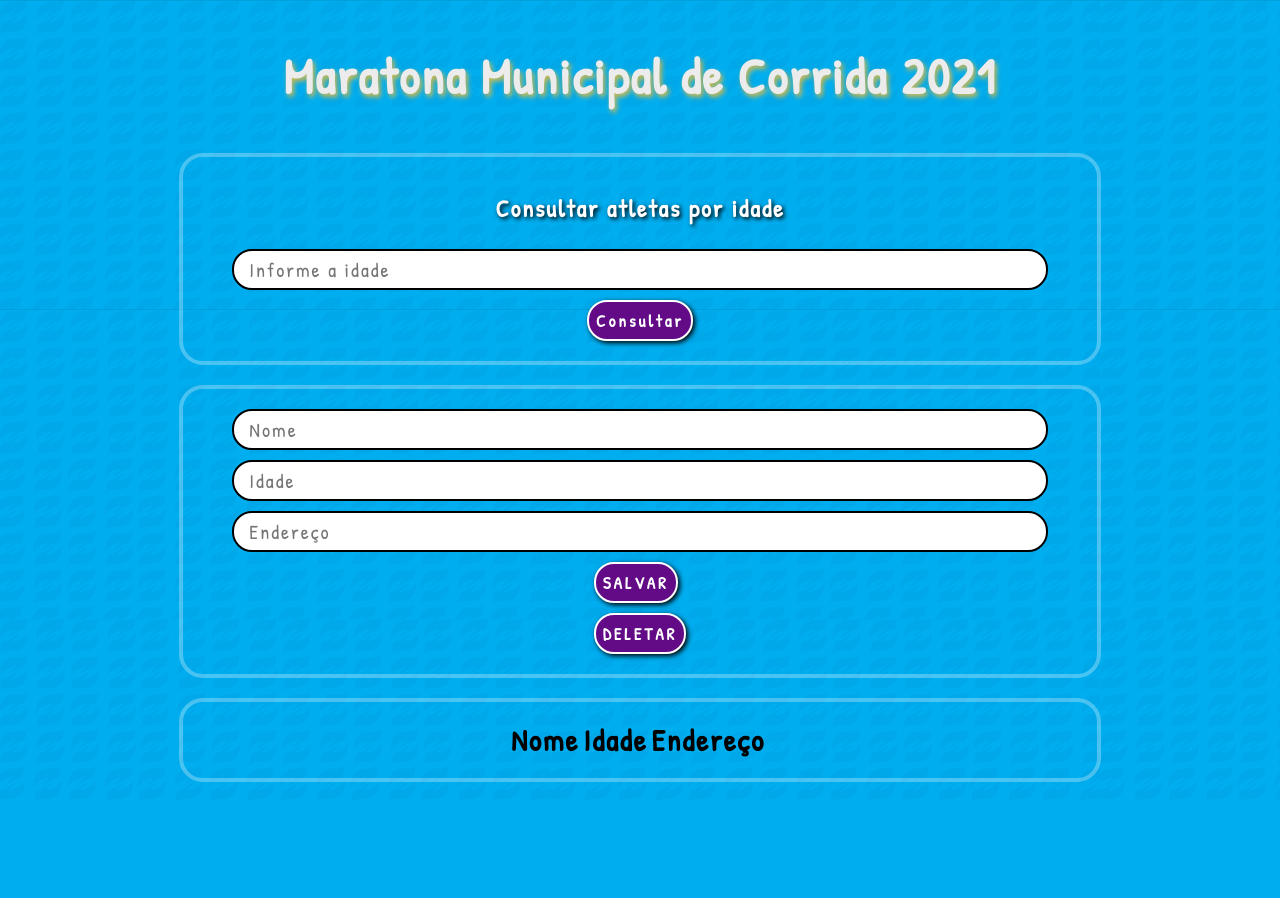
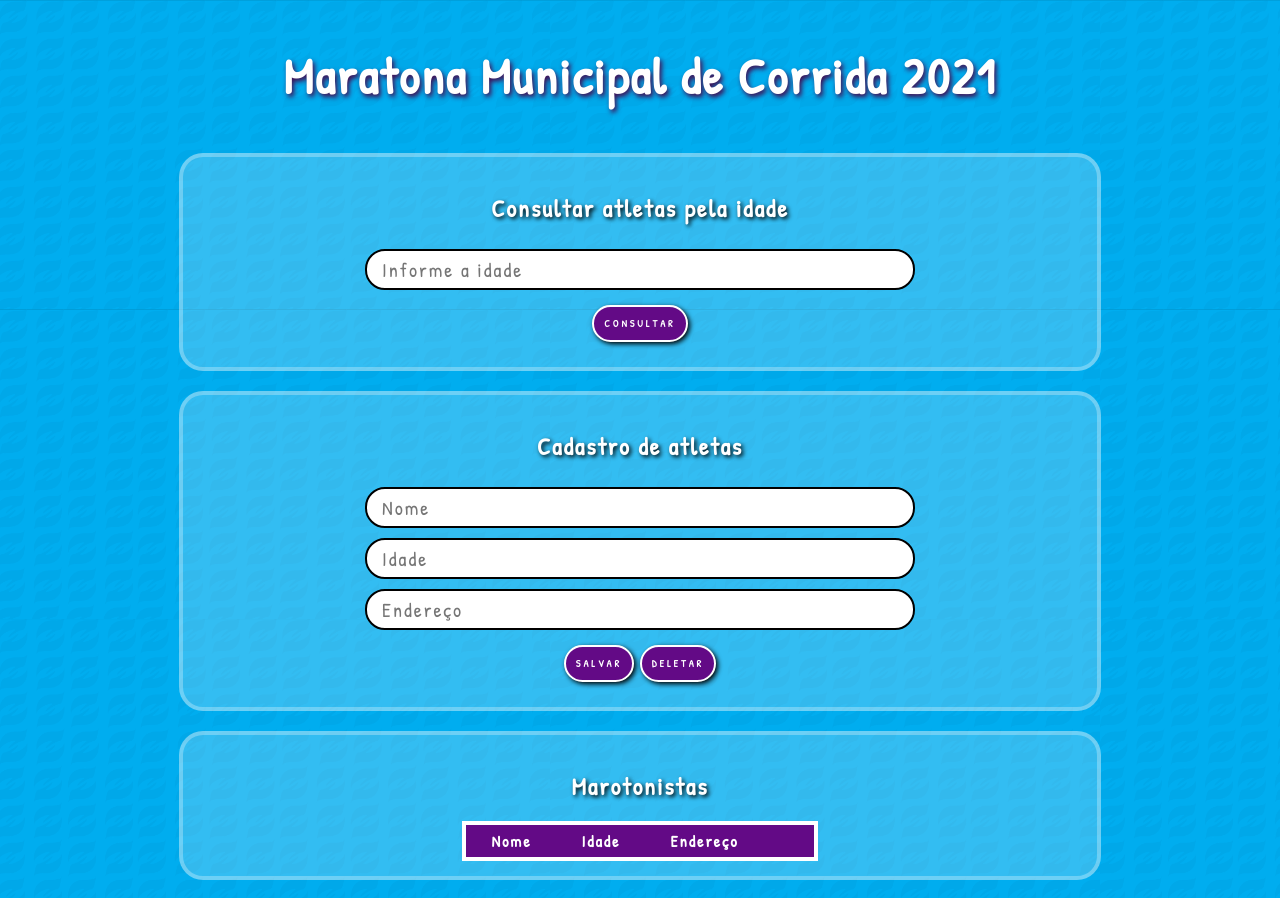
Before and after one commit to antonioalberto-dev/disciplina-programacao-web, a PHP site: page / in a window 1280 px wide. Before the commit the page ends 782 px from the top, so only its background shows below. Run offline with PHP 8.4, Linux system fonts and the light colour scheme; lists and menus that the app fills with data are empty.

Commit message:
ajustando o css e js

```diff
--- a/parte5/banco.js
+++ b/parte5/banco.js
@@ -9,7 +9,7 @@ function carregado() {
     document.getElementById('btn-cons').addEventListener('click', consultaIndividual);
 
     db.transaction(function (tx) {
-        tx.executeSql("CREATE TABLE IF NOT EXISTS myTable ( id INTEGER PRIMARY KEY,nome TEXT,idade TEXT, endereco TEXT)");
+        tx.executeSql("CREATE TABLE IF NOT EXISTS myTable ( id INTEGER PRIMARY KEY, nome TEXT, idade TEXT, endereco TEXT)");
     });
 
     mostrar();
@@ -83,9 +83,9 @@ function mostrar() {
             for (var i = 0; i < rows.length; i++) {
                 tr += '<tr>';
                 tr += '<td>' + rows[i].nome + '</td>';
-                tr += '<td>' + rows[i].idade + '</td>';
+                tr += '<td>' + rows[i].idade + ' anos </td>';
                 tr += '<td>' + rows[i].endereco + '</td>';
-                tr += '<td onClick="atualizar(' + rows[i].id + ')">' + "<img src='https://img.icons8.com/external-becris-lineal-becris/30/000000/external-edit-mintab-for-ios-becris-lineal-becris.png'/>" + '</td>';
+                tr += '<td onClick="atualizar(' + rows[i].id + ')">' + "<img src='https://img.icons8.com/external-becris-lineal-becris/30/FFFFFF/external-edit-mintab-for-ios-becris-lineal-becris.png'/>" + '</td>';
                 tr += '</tr>';
             }
             table.innerHTML = tr;
@@ -106,7 +106,7 @@ function consultaIndividual() {
             var tr = '';
             for (var i = 0; i < rows.length; i++) {
                 tr += '<ul>';
-                tr += '<li>' + rows[i].nome + ' | ' + rows[i].idade + ' | ' + rows[i].endereco + '</li>';
+                tr += '<li>' + rows[i].nome + ' | ' + rows[i].idade + ' anos | ' + rows[i].endereco + '</li>';
                 tr += '</ul>';
             }
             element.innerHTML = tr;
--- a/parte5/index.html
+++ b/parte5/index.html
@@ -16,33 +16,34 @@
 
         <div class="container">
             <div class="centralizar">
-                <h2>Consultar atletas por idade</h2>
+                <h2>Consultar atletas pela idade</h2>
                 <input type="text" id="id-consulta" placeholder="Informe a idade">
-                <button id="btn-cons">Consultar</button>
+                <button id="btn-cons">CONSULTAR</button>
                 <div id="cons-div"></div>
             </div>
         </div>
 
         <form class="container centralizar">
-
+            <h2>Cadastro de atletas</h2>
             <input type="hidden" id="field-id" value="" />
 
             <!-- <label for="field-nome">Nome</label> -->
             <input type="text" id="field-nome" placeholder="Nome" />
 
             <!-- <label for="field-idade">Idade</label> -->
-            <input type="text" id="field-idade" placeholder='Idade' />
+            <input type="number" id="field-idade" placeholder='Idade' />
 
             <!-- <label for="field-endereco">Endereço</label> -->
             <input type="text" id="field-endereco" placeholder="Endereço" />
-            <div>
-                <div class="per"><button id="btn-salvar">SALVAR</button></div>
-                <div class="per"><button id="btn-deletar">DELETAR</button></div>
+            <div class="floatLeft">
+                <button id="btn-salvar">SALVAR</button>
+                <button id="btn-deletar">DELETAR</button>
             </div>
         </form>
 
-        <div class="container">
-            <table class="centralizar" id="table-register">
+        <div class="container centralizar">
+            <h2>Marotonistas</h2>
+            <table id="table-register">
                 <thead>
                     <th>Nome</th>
                     <th>Idade</th>
--- a/parte5/style.css
+++ b/parte5/style.css
@@ -14,7 +52,7 @@ body {
 input {
   padding: 5px 0 5px 15px;
   margin: 5px;
-  width: 90%;
+  width: 60%;
   border: 2px solid black;
   border-radius: 20px;
   font-size: 20px;
@@ -23,21 +61,21 @@ input {
 button {
   /* background-color: #383227; */
   background-color: #630a86;
-  margin: 5px 0;
-  padding: 7px;
+  margin: 10px 0;
+  padding: 10px;
   border: 2px solid white;
   border-radius: 20px;
   box-shadow: 2px 2px 5px black;
   color: white;
   font-weight: bold;
-  font-size: 17px;
+  font-size: 10px;
   letter-spacing: 3px;
 }
 
 h1 {
   /* color: #5a503d; */
-  color: #ececec;
-  text-shadow: 2px 3px 5px rgb(209, 185, 75);
+  color: #fff;
+  text-shadow: 2px 3px 5px rgb(68, 8, 77);
   font-weight: bold;
   font-size: 50px;
 }
@@ -58,6 +96,7 @@ h4, p {
   /* background-color: #6b5e48; */
   border-radius: 24px;
   border: 4px solid rgba(255, 255, 255, 0.288);
+  background-color: rgba(255, 255, 255, 0.199);
 }
 
 .centralizar {
@@ -66,21 +105,44 @@ h4, p {
   align-items: center;
 }
 
+.floatLeft {
+  float: left;
+}
+
 /* TABLE */
 
+table {
+  border-collapse: collapse;
+  border: 4px solid #fff;
+  background-color: #630a86;
+  color: #fff;
+}
+
 thead {
-  font-size: 30px;
   font-weight: 700;
 }
 
-tbody {
-  font-size: 30px;
+th {
+  padding: 5px 25px;
 }
 
 td {
-  padding: 10px 20px;
+  padding: 5px 20px;
+  /* border: 2px solid #fff; */
+}
+
+tr {
+  border: 2px solid #fff;
+}
+
+tr:nth-child(even) {
+  background-color: #6c2db4;
 }
 
 ul {
-  font-size: 25px;
+  font-size: 20px;
+  list-style: none;
+  color: #fff;
+  text-shadow: 2px 2px 2px black;
+  margin: 2px;
 }
```
Also changed, not shown: other parts of parte5/style.css (+38 -0 lines).
